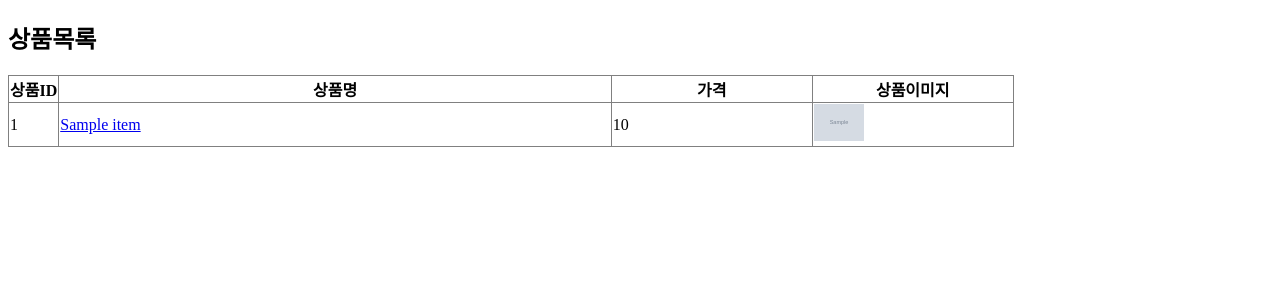
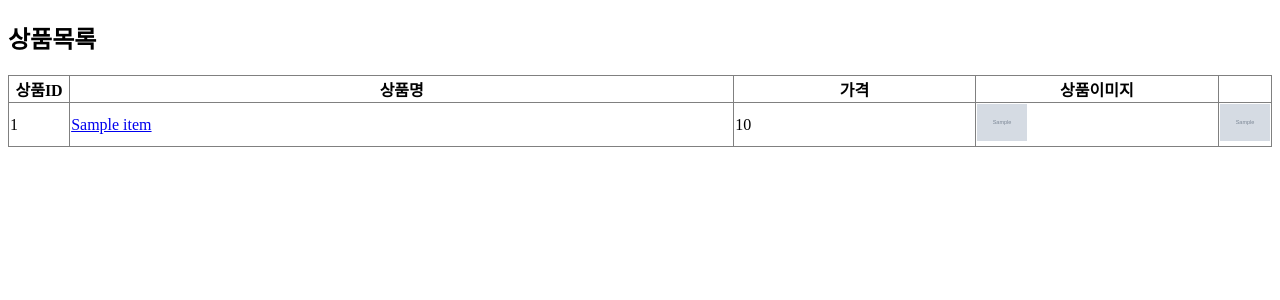
Before and after one commit to jsh1015/hability, a Java web app: template 거위/shop1/src/main/webapp/WEB-INF/view/index.jsp in a window 1280 px wide. Shown: the top 300 px of the page. Run offline with Tomcat 11, a stand-in JSP engine, Linux system fonts and the light colour scheme; the template is opened without the code that fills it: most values are stand-ins (such as "Sample title", 1, 10 or a date in 2020); grey boxes marked "Sample" are stand-in pictures.

Commit message:
index.jsp수정
ㄴㅇㄹㄴㅇㄹㄴㅇㄹ

```diff
--- a/거위/shop1/src/main/webapp/WEB-INF/view/index.jsp
+++ b/거위/shop1/src/main/webapp/WEB-INF/view/index.jsp
@@ -20,6 +20,7 @@
 		<td><a href="detail.shop?id=${item.id}">${item.name}</a></td>
 		<td>${item.price}</td>
 		<td><img src="img/${item.pictureUrl}" width="50"/></td>
+		<td><img src="img/${item.pictureUrl}" width="50"/></td>
 	</tr>
 </c:forEach>
 </table>
```
